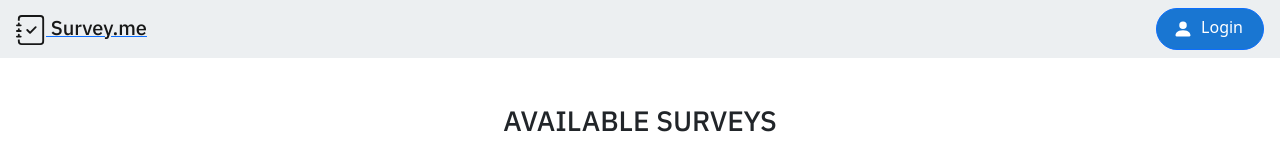
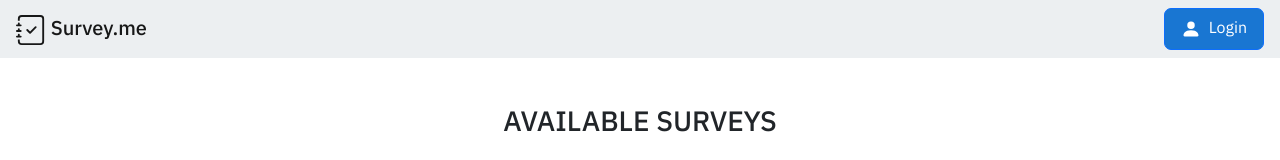
Before and after one commit to djemar/webapp_exam_survey, a React (Create React App) app in the folder client/: page / in a window 1280 px wide. Shown: the top 160 px of the page. Built offline with nearby package versions, Linux system fonts and the light colour scheme.

Commit message:
update Navbar style

```diff
--- a/client/src/components/Navbar.js
+++ b/client/src/components/Navbar.js
@@ -8,8 +8,8 @@ const MyNavbar = (props) => {
     <Navbar id='navbar' variant='light' fixed='top' className='px-3 d-flex justify-content-between'>
       {/* <Navbar.Toggle aria-controls="left-sidebar" onClick={this.showSidebar}/> */}
       <Navbar.Toggle aria-controls='left-sidebar' />
-      <Link to='/'>
-        <Navbar.Brand id='navbar-brand' href='/'>
+      <Link id='nav-home' to='/'>
+        <Navbar.Brand id='navbar-brand'>
           <JournalCheck className='mr-1' size='30' /> Survey.me
         </Navbar.Brand>
       </Link>
--- a/client/src/css/Navbar.css
+++ b/client/src/css/Navbar.css
@@ -1,5 +1,9 @@
 #navbar {
   background-color: #eceff1;
+}
+
+#nav-home {
+  text-decoration: none;
 }
 
 #navbar-brand {
@@ -8,9 +12,10 @@
 }
 
 #btn-login {
-  border-radius: 30px;
+  font-family: "IBM Plex Sans", sans-serif;
   background-color: #1976d2;
-  padding-right: 1.25rem;
+  padding-right: 1rem;
+  border-radius: 7px;
 }
 
 #btn-login:hover {
```
